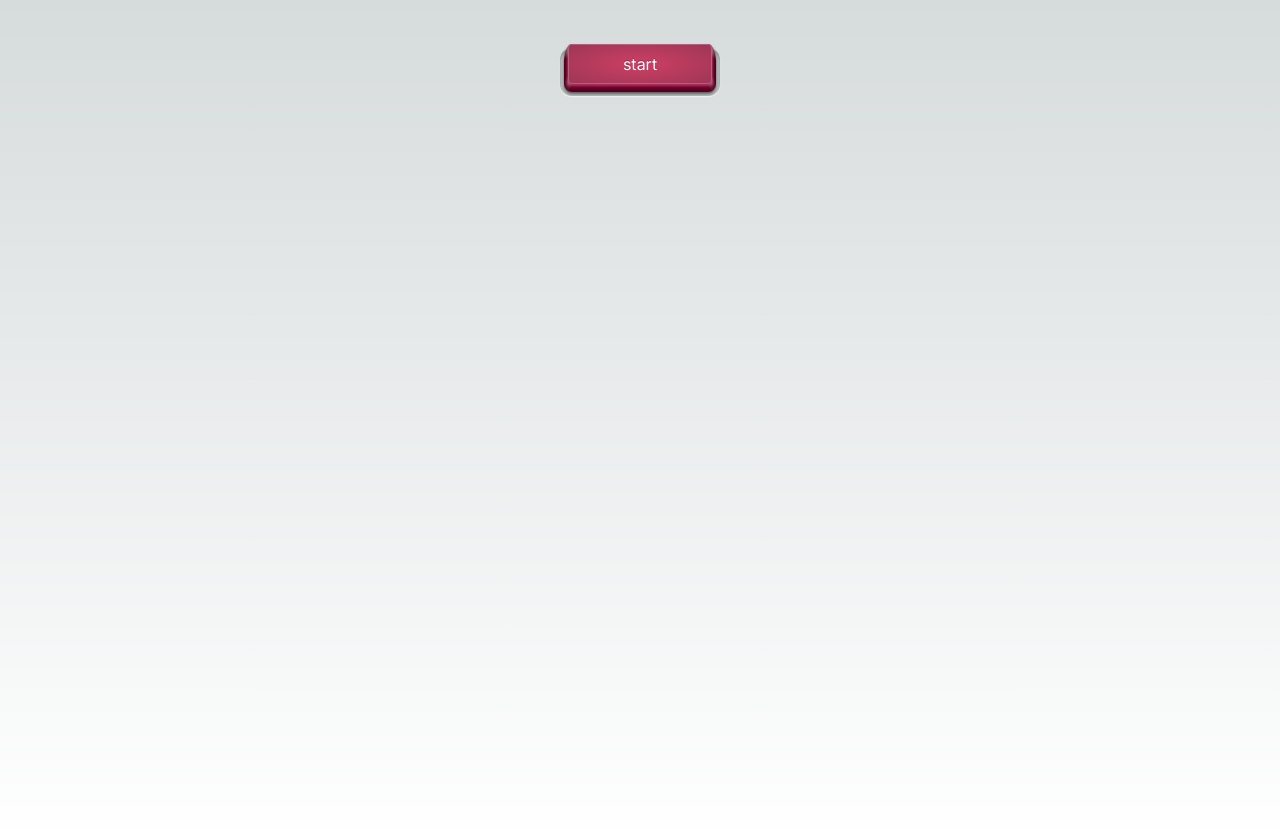
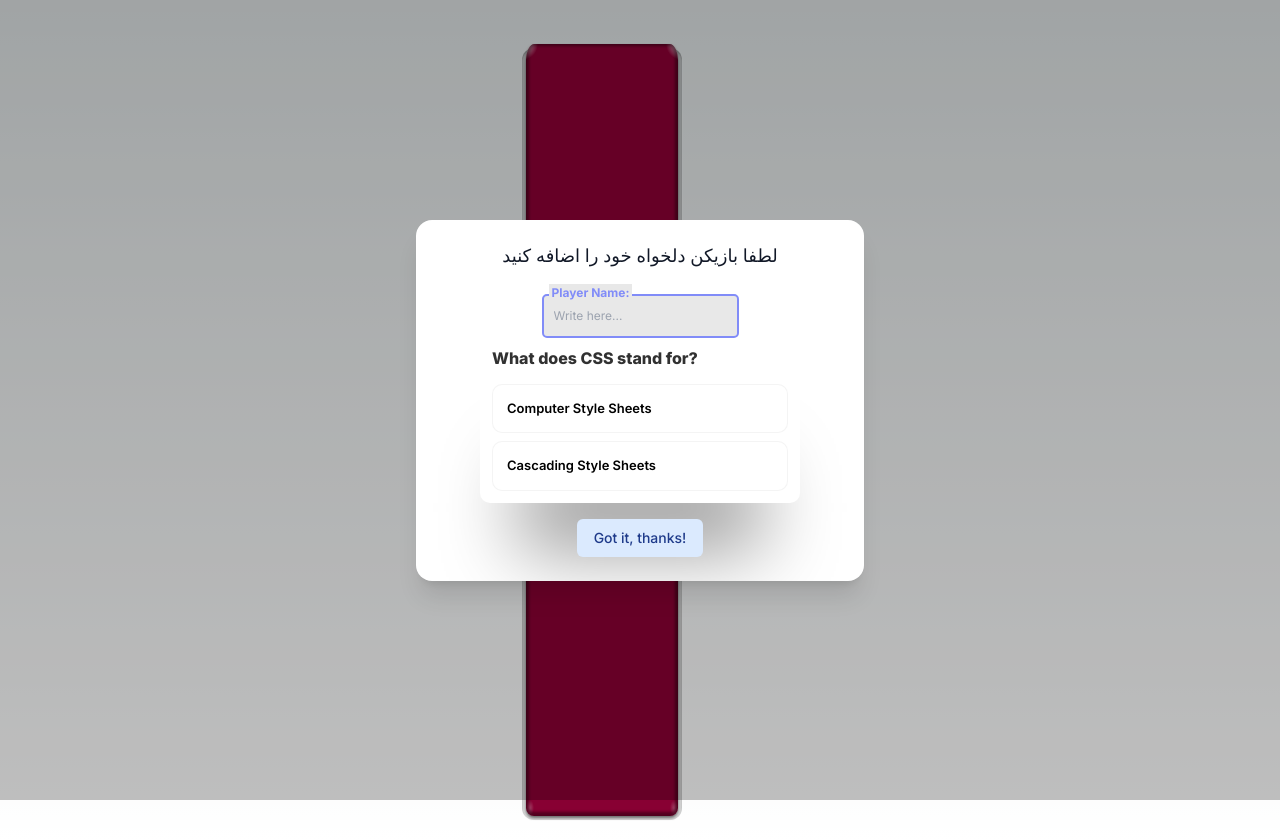
Before and after one commit to Samiyan1/mafia-game, a Next.js app: page /stepTwo/1 in a window 1280 px wide. Built offline with nearby package versions, Linux system fonts and the light colour scheme.

Commit message:
add dialog

```diff
--- a/app/globals.css
+++ b/app/globals.css
@@ -180,3 +180,35 @@ body {
  .card button:hover {
   background: #534bf3;
  }
+
+ .coolinput {
+  display: flex;
+  flex-direction: column;
+  width: fit-content;
+  position: static;
+  max-width: 80vw;
+}
+
+.coolinput label.text {
+  font-size: 0.75rem;
+  color: #818CF8;
+  font-weight: 700;
+  position: relative;
+  top: 0.5rem;
+  margin: 0 0 0 7px;
+  padding: 0 3px;
+  background: #e8e8e8;
+  width: fit-content;
+}
+
+.coolinput input[type=text].input {
+  padding: 11px 10px;
+  font-size: 0.75rem;
+  border: 2px #818CF8 solid;
+  border-radius: 5px;
+  background: #e8e8e8;
+}
+
+.coolinput input[type=text].input:focus {
+  outline: none;
+}
--- a/app/stepTwo/[senarioName]/checkbox.css
+++ b/app/stepTwo/[senarioName]/checkbox.css
@@ -103,3 +103,95 @@
   transition: 0.375s ease;
   text-align: center;
 }
+
+.radio-input input {
+  display: none;
+}
+
+.radio-input {
+  display: flex;
+  flex-direction: column;
+  padding: 12px;
+  background: #fff;
+  color: #000;
+  border-radius: 10px;
+  box-shadow: 0px 87px 78px -39px rgba(0,0,0,0.4);
+  width: 320px;
+}
+
+.info {
+  margin-bottom: 10px;
+  display: flex;
+  align-items: center;
+  justify-content: space-between;
+}
+
+.question {
+  color: rgb(49, 49, 49);
+  font-size: 1rem;
+  line-height: 1rem;
+  font-weight: 800;
+}
+
+.steps {
+  background-color: rgb(0, 0, 0);
+  padding: 4px;
+  color: #fff;
+  border-radius: 4px;
+  font-size: 12px;
+  line-height: 12px;
+  font-weight: 600;
+}
+
+.radio-input  label {
+  display: flex;
+  background-color: #fff;
+  padding: 14px;
+  margin: 8px 0 0 0;
+  font-size: 13px;
+  font-weight: 600;
+  border-radius: 10px;
+  cursor: pointer;
+  border: 1px solid rgba(187, 187, 187, 0.164);
+  color: #000;
+  transition: .3s ease;
+}
+
+.radio-input  label:hover {
+  background-color: rgba(24, 24, 24, 0.13);
+  border: 1px solid #bbb;
+}
+
+.result {
+  margin-top: 10px;
+  font-weight: 600;
+  font-size: 12px;
+  display: none;
+  transition: display .4s ease;
+}
+
+.result.success {
+  color: green;
+}
+
+.result.error {
+  color: red;
+}
+
+.radio-input input:checked + label {
+  border-color: red;
+  color: red;
+}
+
+.radio-input input[value="value-2"]:checked + label {
+  border-color: rgb(22, 245, 22);
+  color: rgb(16, 184, 16);
+}
+
+.radio-input:has(input[value="value-2"]:checked) .result.success {
+  display: flex;
+}
+
+.radio-input:has(input:not([value="value-2"]):checked ) .result.error {
+  display: flex;
+}
--- a/app/stepTwo/[senarioName]/page.tsx
+++ b/app/stepTwo/[senarioName]/page.tsx
@@ -5,22 +5,28 @@ import { MafiaScenarios } from '../dataMafiaScenarios';
 import Image from 'next/image'
 import './checkbox.css';
 import Link from 'next/link';
+import { useState, Fragment } from 'react';
+import { Dialog, Transition } from '@headlessui/react'
 
 const Page = () => {
     const useparams = useParams();
     const st: string = useparams.senarioName as string;
     const s = decodeURIComponent(st);
 
-    const scenarioObject = (MafiaScenarios.find((item) => item.title === s))
+    const [isOpen, setIsOpen] = useState(true)
+
+    const [selectRoule, setSelectRoule] = useState<string[]>([])
+
+    const [scenarioObject, setScenarioObject] = useState(MafiaScenarios.find((item) => item.title === s))
 
     return (
         <div className='flex flex-wrap justify-center my-5 h-screen '>
             {scenarioObject && scenarioObject.rules.map((item: any, index: number) =>
             (<div className="checkbox-wrapper-16" key={index}>
                 <label className="checkbox-wrapper">
-                    <input className="checkbox-input" type="checkbox" />
+                    <input className="checkbox-input" type="checkbox" onChange={() => selectRoule.push(item.ruleName)} />
                     <span className="checkbox-tile">
-                        <div className="card" key={index}>
+                        <div className="card">
                             <div className="card-border-top">
                             </div>
                             <div className="img">
@@ -39,15 +45,99 @@ const Page = () => {
                 </label>
             </div>)
             )}
-            <Link className='mt-6' href={''}>
-                <button type="button" className="button">
-                    <div className="button-top">start</div>
-                    <div className="button-bottom"></div>
-                    <div className="button-base"></div>
-                </button>
-            </Link>
-        </div>
+            <button onClick={startGame} type="button" className="button mt-6">
+                <div className="button-top">start</div>
+                <div className="button-bottom"></div>
+                <div className="button-base"></div>
+            </button>
+            <button className='' onClick={openDialog}> addPlayer
+            </button>
+            <Transition appear show={isOpen} as={Fragment}>
+                <Dialog as="div" className="relative z-10" onClose={openDialog}>
+                    <Transition.Child
+                        as={Fragment}
+                        enter="ease-out duration-300"
+                        enterFrom="opacity-0"
+                        enterTo="opacity-100"
+                        leave="ease-in duration-200"
+                        leaveFrom="opacity-100"
+                        leaveTo="opacity-0"
+                    >
+                        <div className="fixed inset-0 bg-black bg-opacity-25" />
+                    </Transition.Child>
+
+                    <div className="fixed inset-0 overflow-y-auto">
+                        <div className="flex min-h-full items-center justify-center p-4 text-center">
+                            <Transition.Child
+                                as={Fragment}
+                                enter="ease-out duration-300"
+                                enterFrom="opacity-0 scale-95"
+                                enterTo="opacity-100 scale-100"
+                                leave="ease-in duration-200"
+                                leaveFrom="opacity-100 scale-100"
+                                leaveTo="opacity-0 scale-95"
+                            >
+                                <Dialog.Panel className="w-full max-w-md transform overflow-hidden rounded-2xl bg-white p-6 text-left align-middle shadow-xl transition-all">
+                                    <Dialog.Title
+                                        as="h3"
+                                        className="text-lg text-center font-medium leading-6 text-gray-900"
+                                    >
+                                        لطفا بازیکن دلخواه خود را اضافه کنید
+                                    </Dialog.Title>
+                                    <div className="mt-2 flex flex-col justify-center items-center">
+                                        <div className="coolinput">
+                                            <label for="input" class="text">Player Name:</label>
+                                            <input type="text" placeholder="Write here..." name="input" className="input" />
+                                        </div>
+                                        <div>
+                                            <div className="radio-input">
+                                                <div className="info">
+                                                    <span className="question">What does CSS stand for?</span>
+                                                </div>
+                                                <input type="radio" id="value-1" name="value-radio" value="value-1" />
+                                                <label for="value-1">Computer Style Sheets</label>
+                                                <input type="radio" id="value-2" name="value-radio" value="value-2" />
+                                                <label for="value-2">Cascading Style Sheets</label>
+
+                                                <span className="result success">Congratulations!</span>
+                                                <span className="result error">Mafia</span>
+                                            </div>
+                                        </div>
+
+                                    </div>
+
+                                    <div className="mt-4 flex justify-center">
+                                        <button
+                                            type="button"
+                                            className="inline-flex justify-center rounded-md border border-transparent bg-blue-100 px-4 py-2 text-sm font-medium text-blue-900 hover:bg-blue-200 focus:outline-none focus-visible:ring-2 focus-visible:ring-blue-500 focus-visible:ring-offset-2"
+                                            onClick={addPlayer}
+                                        >
+                                            Got it, thanks!
+                                        </button>
+                                    </div>
+                                </Dialog.Panel>
+                            </Transition.Child>
+                        </div>
+                    </div>
+                </Dialog>
+            </Transition>
+        </div >
     )
+
+    function startGame() {
+        console.log(selectRoule);
+
+    }
+    function openDialog() {
+        setIsOpen(!isOpen)
+        console.log(selectRoule);
+
+    }
+    function addPlayer() {
+        setIsOpen(!isOpen)
+        console.log(selectRoule);
+
+    }
 }
 
 export default Page
--- a/app/stepTwo/dataMafiaScenarios.ts
+++ b/app/stepTwo/dataMafiaScenarios.ts
@@ -67,6 +67,7 @@ export const MafiaScenarios = [
                 image: '/image/City.jpg',
                 team: 'شهروند',
             },
+
         ],
         lastActionCard: [
             {
--- a/package.json
+++ b/package.json
@@ -9,6 +9,7 @@
     "lint": "next lint"
   },
   "dependencies": {
+    "@headlessui/react": "^1.7.17",
     "@reduxjs/toolkit": "^1.9.7",
     "next": "13.5.4",
     "react": "^18",
```
Also changed, not shown: public/image/unknowPlayer.jpg (added), 1 other file (tests, documents, lock files or other folders).
